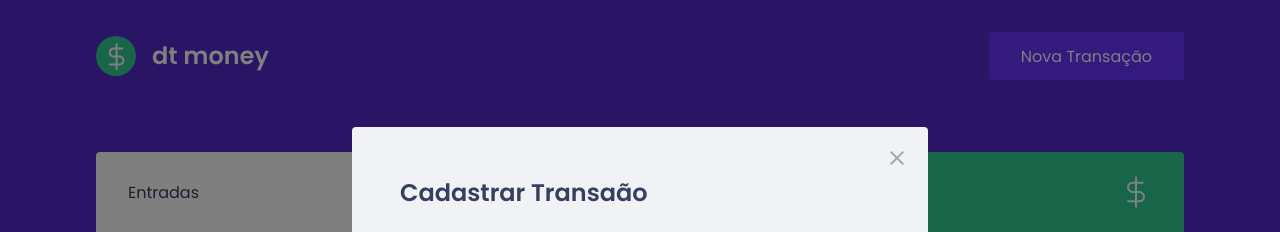
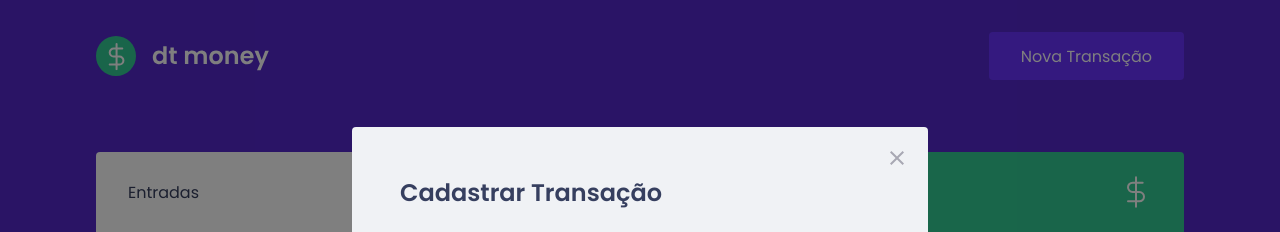
Before and after one commit to marceloadf/dtmoney, a React (Create React App) app: page / in a window 1280 px wide. Both pictures are taken after a click on the button "Nova Transação". Shown: the top 232 px of the page. Built offline with nearby package versions, Linux system fonts and the light colour scheme; no server answers; what miragejs would draw is missing.

Commit message:
fix min value on number input

```diff
--- a/src/components/NewTransactionModal/index.tsx
+++ b/src/components/NewTransactionModal/index.tsx
@@ -55,7 +55,7 @@ export function NewTransactionModal( {modalIsOpen, closeModal} : NewTransactionM
 
            <Container onSubmit={handleFormSubmit}>
 
-                <h2>Cadastrar Transaão</h2>
+                <h2>Cadastrar Transação</h2>
 
                 <input
                     placeholder='Título'
@@ -68,6 +68,8 @@ export function NewTransactionModal( {modalIsOpen, closeModal} : NewTransactionM
                     type='number'
                     value={amount}
                     onChange={(e) => setAmount(Number(e.target.value))}
+                    min="0.1"
+                    step="0.1"
                 />
 
                 <TransactionTypeContainer>
--- a/src/index.tsx
+++ b/src/index.tsx
@@ -14,9 +14,9 @@ createServer({
       transactions: [
         {
           id: 1,
-          title: 'Salário ACT Digital',
+          title: 'Salário',
           type: 'deposit',
-          amount: 9000,
+          amount: 12000,
           category: 'Salário',
           createdAt: new Date('2021-03-15 09:00:00'),
         },
```
